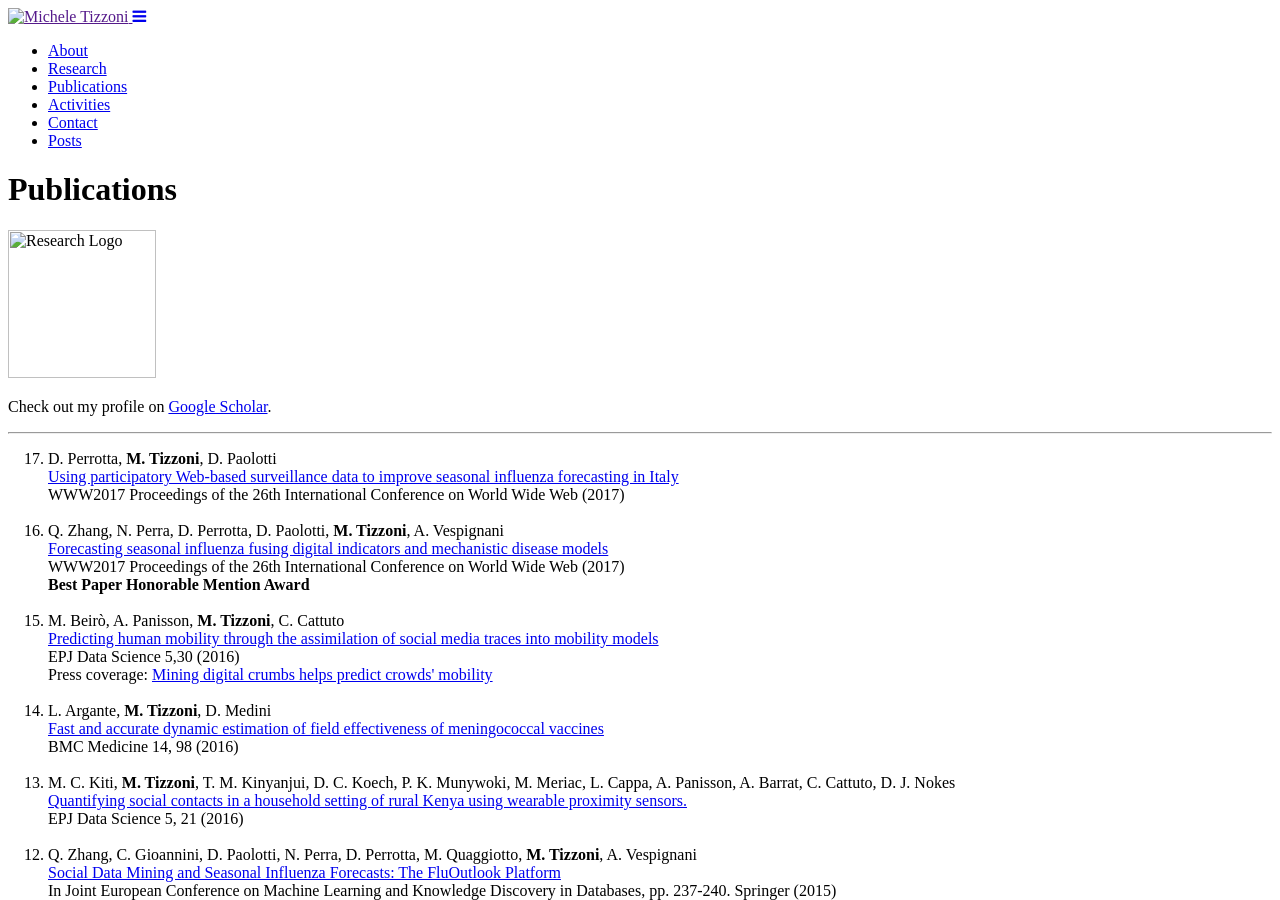
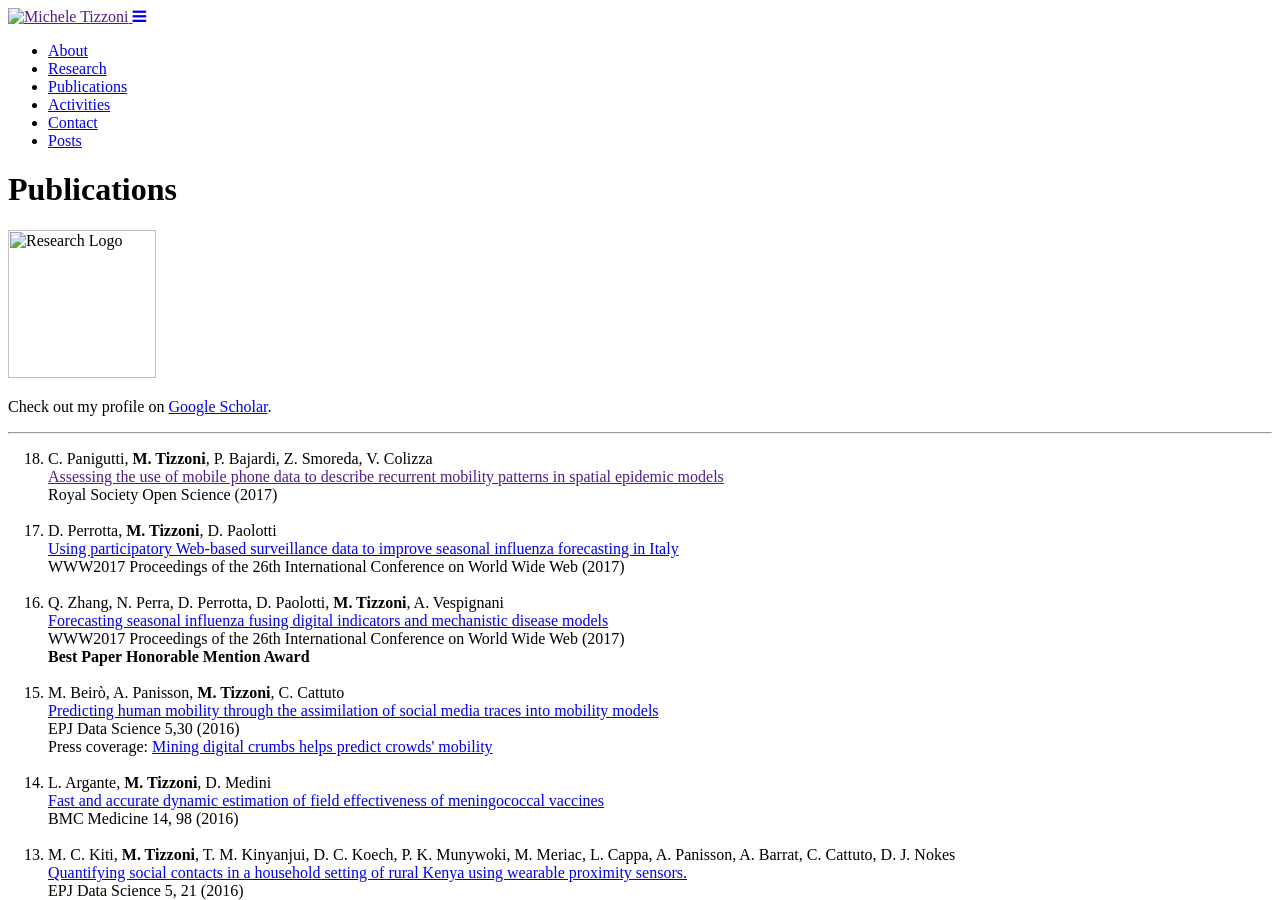
Before and after one commit to micheletizzoni/micheletizzoni.github.io, a Jekyll site: the page built from 3_publications.md, in a window 1280 px wide and 900 px high. Built offline with Jekyll 4.4.1, drawn with Linux system fonts in a browser that asks for light colours; nearby versions of some CDN libraries; a style sheet for code colours, icons or effects is not loaded.

Commit message:
New paper on RSOS

```diff
--- a/3_publications.md
+++ b/3_publications.md
@@ -12,6 +12,12 @@ Check out my profile on [Google Scholar][scholar].
 <hr>
 
 <ol reversed>
+
+  <li>C. Panigutti, <strong>M. Tizzoni</strong>, P. Bajardi, Z. Smoreda, V. Colizza <br>
+  <a href="">Assessing the use of mobile phone data to describe recurrent mobility patterns in spatial epidemic models </a><br>
+  Royal Society Open Science (2017)<br>
+  </li>
+  <br>
 
   <li>D. Perrotta, <strong>M. Tizzoni</strong>, D. Paolotti<br>
   <a href="http://papers.www2017.com.au.s3-website-ap-southeast-2.amazonaws.com/proceedings/p303.pdf">Using participatory Web-based surveillance data to improve seasonal influenza forecasting in Italy</a><br>
```
